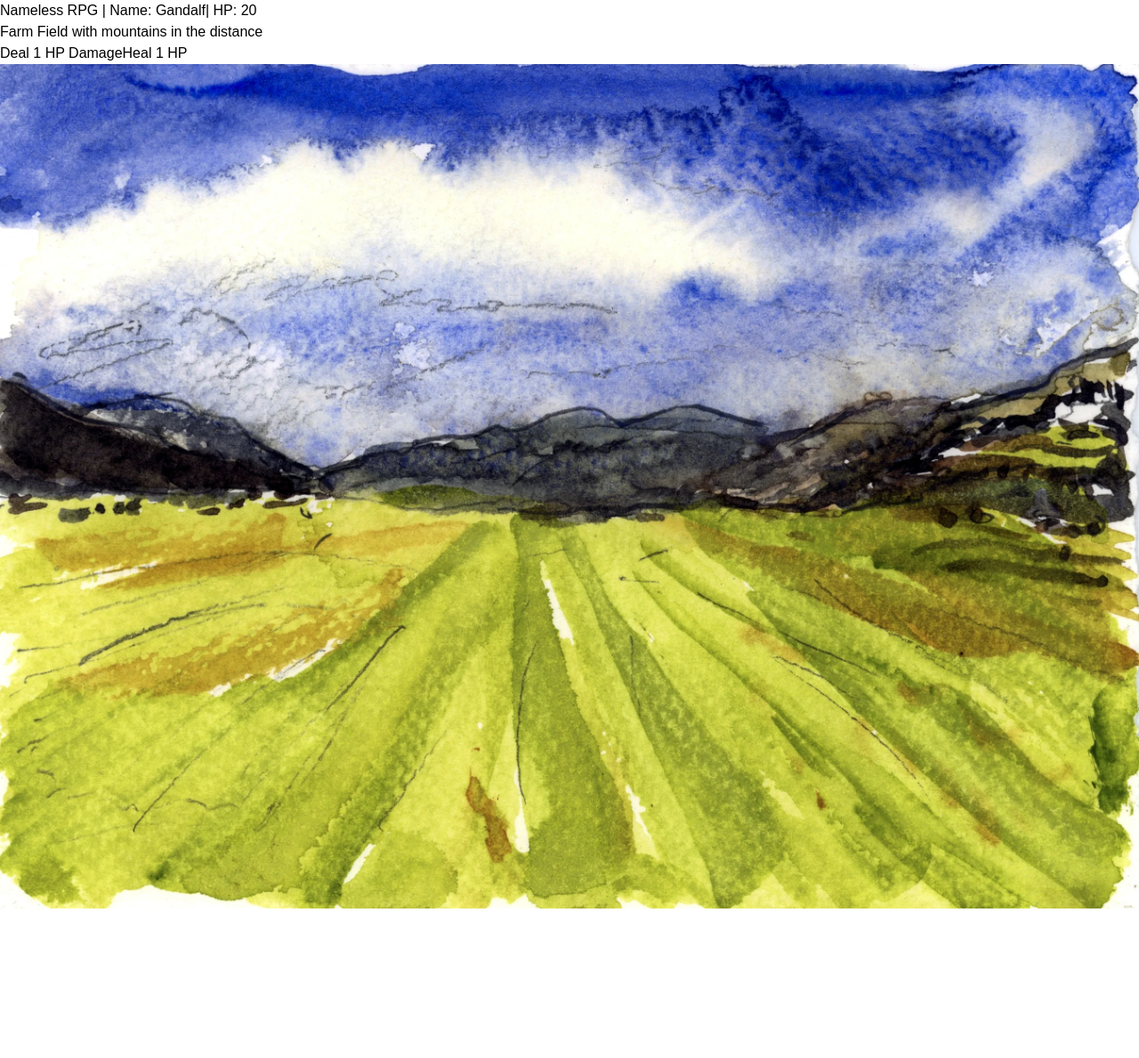
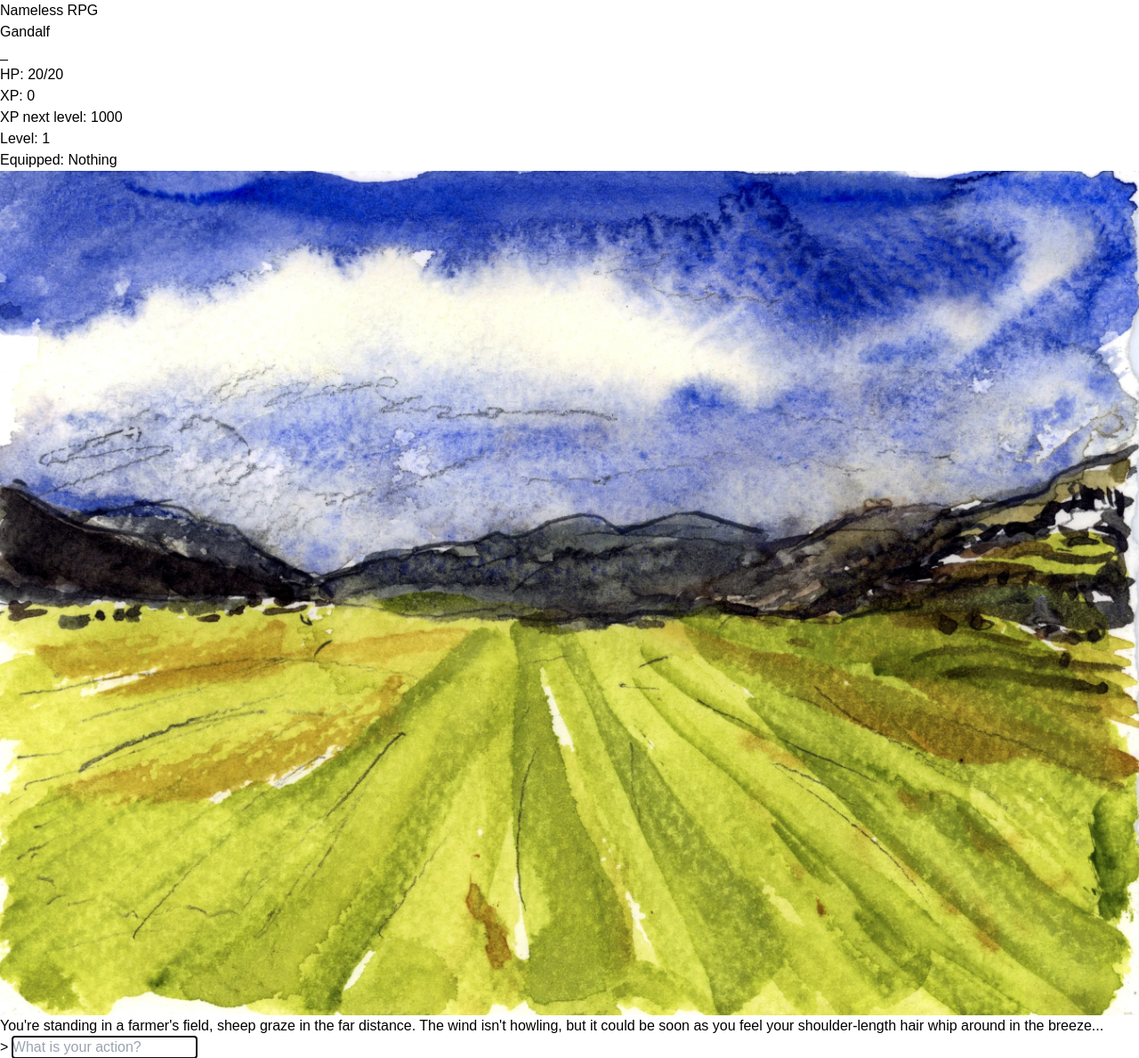
Before and after one commit to ngolebiewski/namelesss-rpg, a React (Vite) app: page / in a window 1280 px wide. Shown: the whole page at 89% size. Before the commit the page ends 1021 px from the top, so only its background shows below. Built offline with nearby package versions, Linux system fonts and the light colour scheme; a web font is replaced by a local one.

Commit message:
add prompt are component and stats component

```diff
--- a/src/App.jsx
+++ b/src/App.jsx
@@ -1,12 +1,17 @@
-import React, { useState } from "react"
+import React, { useState, useEffect } from "react"
 import { Character, Room, farmField } from './gameLogic.js'
 import Splash from "./Splash.jsx";
+import Terminal from "./Terminal"
+import HUD from "./HUD"
 
 const App = () => {
   const [pc] = useState(new Character("Gandalf", 20));
   const [hp, setHP] = useState(pc.getHP());
+  const [stats, setStats] = useState(pc.getStats())
+  const [commands, setCommands] = useState([]);
+  const [room] = useState(farmField);
 
-  const [room] = useState(farmField);
+  console.log("Initial HP: ", hp); // Debugging log to check initial HP
 
   const handleHPclick = (amt) => {
     pc.adjustHP(amt);
@@ -18,8 +23,10 @@ const App = () => {
   return (
     <>
       <div id="full-screen-container" className="w-screen h-screen overflow-hidden bg-rose">
+        <HUD hp={hp} stats={stats}/>
         {/* <Splash /> */}
-        <h1 className="text-3xl underline text-center p-2">
+
+        {/* <h1 className="text-3xl underline text-center p-2">
           Nameless RPG
           | Name: {pc.getName()}
           | {hp > 0 ? `HP: ${hp}` : "DEAD"}
@@ -30,13 +37,15 @@ const App = () => {
             onClick={() => (handleHPclick(-1))}>Deal 1 HP Damage</button>
           <button className="m-2 border border-green-500 text-green-500 bg-transparent hover:bg-green-500 hover:text-white font-bold py-2 px-4 rounded"
             onClick={() => (handleHPclick(1))}>Heal 1 HP</button>
-        </div>
+        </div> */}
+
         {/* <div className="w-full h-70%"> */}
         <img className="w-full h-full object-cover" src="images/scotland3.webp" />
         {/* </div> */}
         {/* <div className="w-full h-screen bg-indigo-500"></div> */}
         {/* <div className="w-100vw h-100vh bg-cover bg-center" style={{backgroundImage: "url('/images/scotland3.webp')"}}></div> */}
       </div>
+      <Terminal commands={commands} setCommands={setCommands} room={room}/>
     </>
   )
 }
--- /dev/null
+++ b/src/HUD.jsx
@@ -0,0 +1,17 @@
+const HUD = ({ hp, stats }) => {
+  console.log("current hp: ", hp)
+  return (
+    <div className="fixed top-0 left-[10vw] top-[5vh] p-4 z-10 rounded-lg bg-black bg-opacity-85 text-white border-4 border-yellow-300 ">
+      <h1 className="text-red-500">Nameless RPG</h1>
+      <p>{stats.name}</p>
+      <p>_</p>
+      <p>HP: {hp}/{stats.maxHP}</p>
+      <p>XP: {stats.xp}</p>
+      <p>XP next level: 1000</p>
+      <p>Level: {stats.level}</p>
+      <p>Equipped: {stats.eqipped}</p>
+    </div>
+  )
+}
+
+export default HUD;
--- /dev/null
+++ b/src/Terminal.jsx
@@ -0,0 +1,45 @@
+import { useEffect, useState } from "react";
+
+const Terminal = ({ commands, setCommands, room }) => {
+  const [inputValue, setInputValue] = useState('');
+
+  const onSubmit = (e) => {
+    e.preventDefault();
+    if (inputValue.trim()) {
+      console.log(inputValue)
+      // trigger DO SOMETHING FUNCTION
+      setCommands((commands) => [...commands, inputValue]);
+      setInputValue('')
+    }
+  }
+
+  useEffect(()=>{console.log("Commands: ", commands)},[commands])
+
+
+  return (
+    <div className="fixed bottom-0 left-[10vw] right-[10vw] bottom-[5vh] p-4 z-10 h-[25vh] rounded-lg bg-black bg-opacity-85 text-blue-300 border-4 border-yellow-300 ">
+      <h2>{room.getDescription()}</h2>
+      <form id="userInput" onSubmit={onSubmit}>
+        <label htmlFor="command">&gt; </label>
+        <input
+          type="input"
+          id="command"
+          name="command"
+          placeholder="What is your action?"
+          value={inputValue}
+          onChange={(e) => setInputValue(e.target.value)}
+          required
+          minLength="1"
+          maxLength="400"
+          autoFocus
+          autoCorrect="on"
+          className="bg-transparent text-white w-[90%] resize-none outline-none" // outline-none after debugging
+          rows={1}
+          wrap="soft"
+        />
+      </form>
+    </div>
+  )
+}
+
+export default Terminal;
--- a/src/gameLogic.js
+++ b/src/gameLogic.js
@@ -10,6 +10,7 @@ class Character {
     this.xp = 0;
     this.items = [];
     this.path = [];
+    this.equipped = 'Nothing'
   }
 
   getName() {
@@ -26,6 +27,18 @@ class Character {
 
   getLevel() {
     return this.level;
+  }
+
+  getStats() {
+    return {
+      'hp':this.hp,
+      'xp':this.xp,
+      'name':this.name,
+      'level':this.level,
+      'eqipped':this.equipped,
+      'maxHP':this.maxHP,
+      'name':this.name
+    }
   }
 
   // Adjust HP: + amount for healing, - amount for damage
@@ -118,6 +131,7 @@ class Room {
 ////////
 //      Perhaps an object of all the Room objects would be best to make it easier to export. Key: Room object for the structure.
 //      When there's 100 rooms it would start to get ridiculous having that many imports and exports.
+//      Or set up as modules. Like, castle island. Goblin Caverns
 ///////
 
 // Create an instance of Room
@@ -128,7 +142,7 @@ const farmField = new Room({
     "You're standing in a farmer's field, sheep graze in the far distance. The wind isn't howling, but it could be soon as you feel your shoulder-length hair whip around in the breeze...",
   items: [],
   exits: { north: [ "misty-mountains", "There are mountains to the north with a tinge of mist"], south: ["sea", "You hear the sound of the sea to the south."] }, // direction: [ key , description ]
-  actions: {}, // Assuming you will define actions later
+  actions: {},
   imageURL: "images/scotland3.webp",
   alt: "Sky, mountains in the distance, and a green field going back into the distance.",
 });
```
